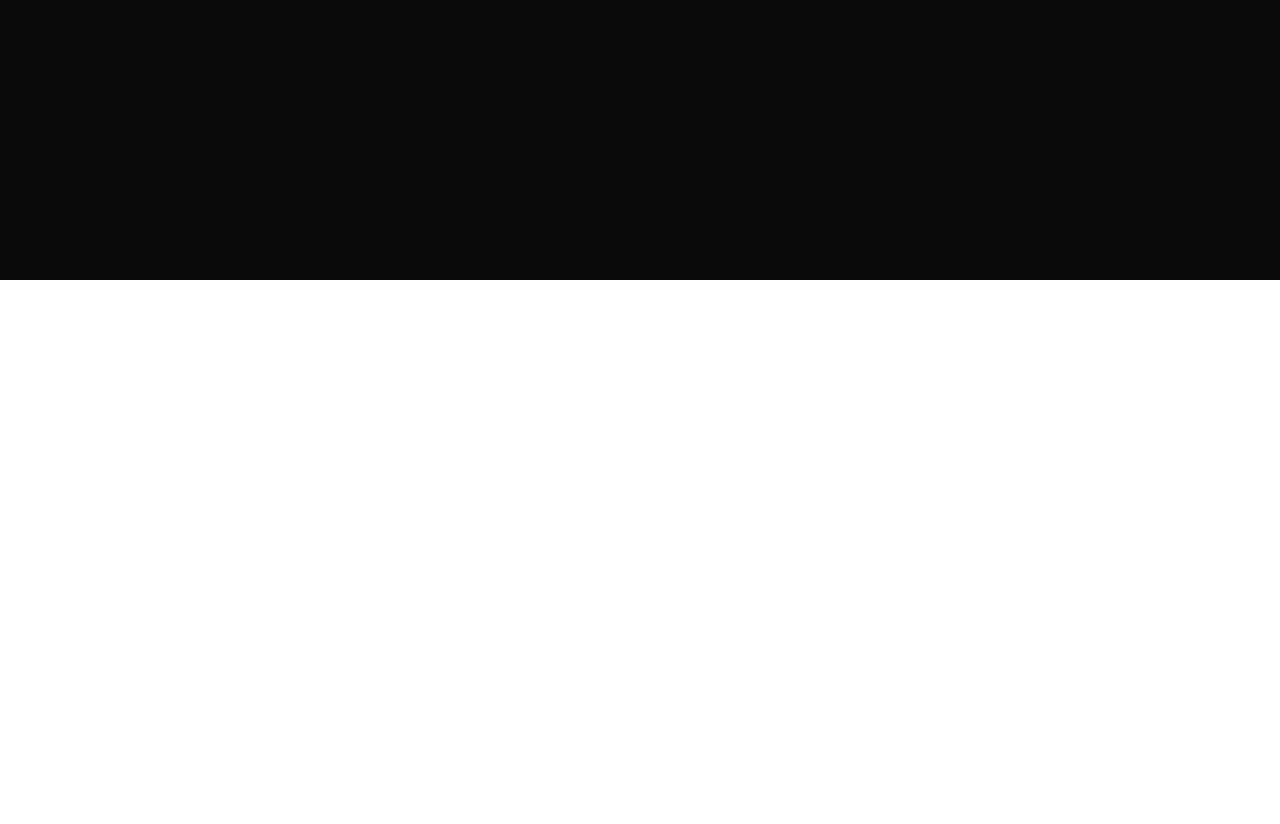
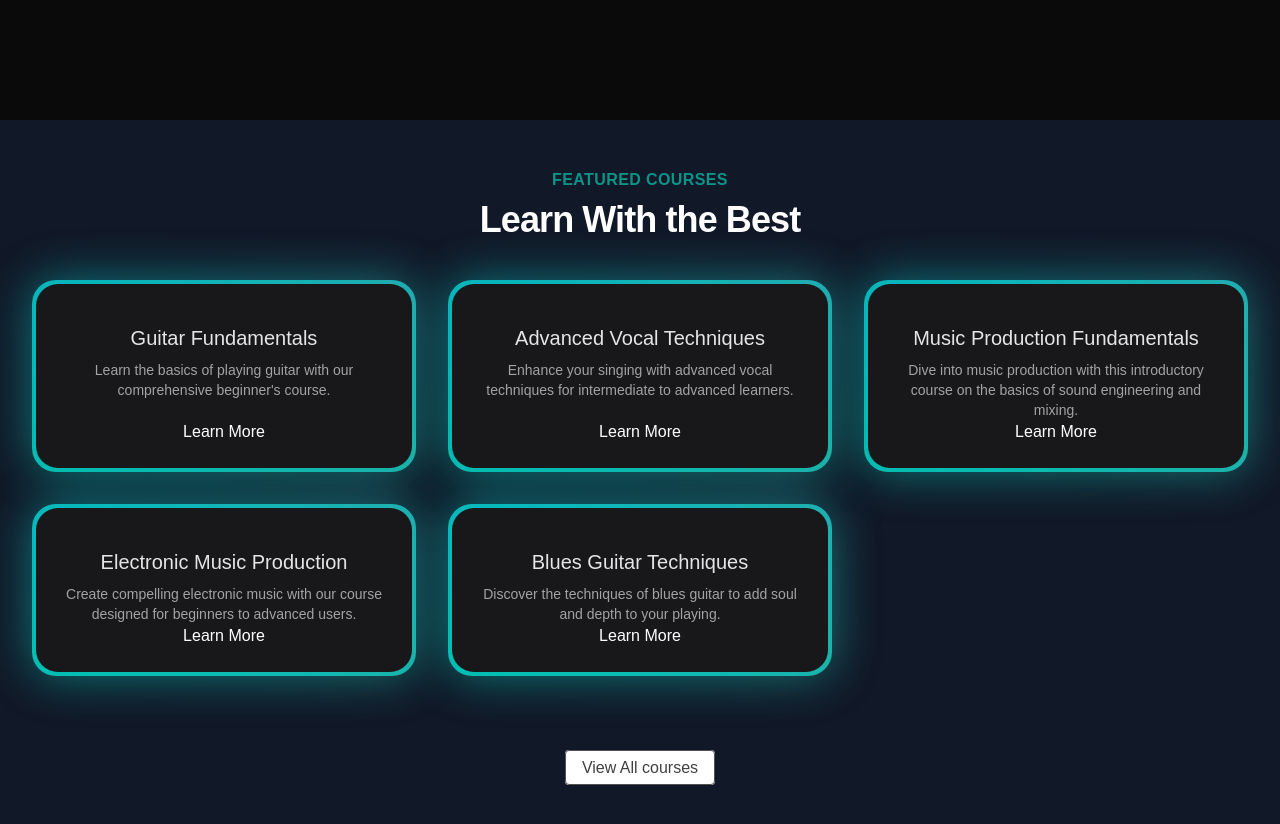
Before and after one commit to subhashSJ/music-academy-project, a Next.js app: page / in a window 1280 px wide. Shown: the part 520-1344 px from the top of the page. Before the commit the page ends 800 px from the top, so only its background shows below. Built offline with nearby package versions, Linux system fonts and the light colour scheme.

Commit message:
Created featured card section

```diff
--- a/src/app/page.tsx
+++ b/src/app/page.tsx
@@ -1,9 +1,11 @@
+import FeaturedCourses from "@/components/FeaturedCourses";
 import HeroSection from "@/components/HeroSection";
 
 export default function Home() {
   return (
     <main className="min-h-screen bg-black/[0.96] antialiased bg-grid-white/[0.02] text-white">
       <HeroSection />
+      <FeaturedCourses />
     </main>
   );
 }
--- /dev/null
+++ b/src/components/FeaturedCourses.tsx
@@ -0,0 +1,53 @@
+import courseData from "@/data/music_courses.json";
+import Link from "next/link";
+import { BackgroundGradient } from "./ui/background-gradient";
+
+const FeaturedCourses = () => {
+  const featuredCourses = courseData?.courses?.filter(
+    (course) => course?.isFeatured
+  );
+
+  return (
+    <div className="py-12 bg-gray-900">
+      <div>
+        <div className="text-center">
+          <h2 className="text-base text-teal-600 font-semibold tracking-wide uppercase">
+            FEATURED COURSES
+          </h2>
+          <p className="mt-2 text-3xl leading-8 font-extrabold tracking-tight text-white sm:text-4xl">
+            Learn With the Best
+          </p>
+        </div>
+      </div>
+      <div className="mt-10 mx-8">
+        <div className="grid grid-cols-1 sm:grid-cols-2 lg:grid-cols-3 gap-8 justify-center">
+          {featuredCourses.map((course) => (
+            <div key={course.id} className="flex justify-center">
+              <BackgroundGradient className="flex flex-col rounded-[22px] bg-white dark:bg-zinc-900 overflow-hidden h-full max-w-sm">
+                <div className="p-4 sm:p-6 flex flex-col items-center text-center flex-grow">
+                  <p className="text-lg sm:text-xl text-black mt-4 mb-2 dark:text-neutral-200">
+                    {course.title}
+                  </p>
+                  <p className="text-sm text-neutral-600 dark:text-neutral-400 flex-grow">
+                    {course.description}
+                  </p>
+                  <Link href={`/courses/${course.slug}`}>Learn More</Link>
+                </div>
+              </BackgroundGradient>
+            </div>
+          ))}
+        </div>
+      </div>
+      <div className="mt-20 text-center">
+        <Link
+          href={"/courses"}
+          className="px-4 py-2 rounded border border-neutral-600 text-neutral-700 bg-white hover:bg-gray-100 transition duration-200"
+        >
+          View All courses
+        </Link>
+      </div>
+    </div>
+  );
+};
+
+export default FeaturedCourses;
--- /dev/null
+++ b/src/components/ui/background-gradient.tsx
@@ -0,0 +1,73 @@
+'use client'
+import { cn } from "@/lib/utils";
+import React from "react";
+import { motion } from "framer-motion";
+
+export const BackgroundGradient = ({
+  children,
+  className,
+  containerClassName,
+  animate = true,
+}: {
+  children?: React.ReactNode;
+  className?: string;
+  containerClassName?: string;
+  animate?: boolean;
+}) => {
+  const variants = {
+    initial: {
+      backgroundPosition: "0 50%",
+    },
+    animate: {
+      backgroundPosition: ["0, 50%", "100% 50%", "0 50%"],
+    },
+  };
+  return (
+    <div className={cn("relative p-[4px] group", containerClassName)}>
+      <motion.div
+        variants={animate ? variants : undefined}
+        initial={animate ? "initial" : undefined}
+        animate={animate ? "animate" : undefined}
+        transition={
+          animate
+            ? {
+                duration: 5,
+                repeat: Infinity,
+                repeatType: "reverse",
+              }
+            : undefined
+        }
+        style={{
+          backgroundSize: animate ? "400% 400%" : undefined,
+        }}
+        className={cn(
+          "absolute inset-0 rounded-3xl z-[1] opacity-60 group-hover:opacity-100 blur-xl  transition duration-500 will-change-transform",
+          " bg-[radial-gradient(circle_farthest-side_at_0_100%,#00ccb1,transparent),radial-gradient(circle_farthest-side_at_100%_0,#7b61ff,transparent),radial-gradient(circle_farthest-side_at_100%_100%,#ffc414,transparent),radial-gradient(circle_farthest-side_at_0_0,#1ca0fb,#141316)]"
+        )}
+      />
+      <motion.div
+        variants={animate ? variants : undefined}
+        initial={animate ? "initial" : undefined}
+        animate={animate ? "animate" : undefined}
+        transition={
+          animate
+            ? {
+                duration: 5,
+                repeat: Infinity,
+                repeatType: "reverse",
+              }
+            : undefined
+        }
+        style={{
+          backgroundSize: animate ? "400% 400%" : undefined,
+        }}
+        className={cn(
+          "absolute inset-0 rounded-3xl z-[1] will-change-transform",
+          "bg-[radial-gradient(circle_farthest-side_at_0_100%,#00ccb1,transparent),radial-gradient(circle_farthest-side_at_100%_0,#7b61ff,transparent),radial-gradient(circle_farthest-side_at_100%_100%,#ffc414,transparent),radial-gradient(circle_farthest-side_at_0_0,#1ca0fb,#141316)]"
+        )}
+      />
+
+      <div className={cn("relative z-10", className)}>{children}</div>
+    </div>
+  );
+};
```
